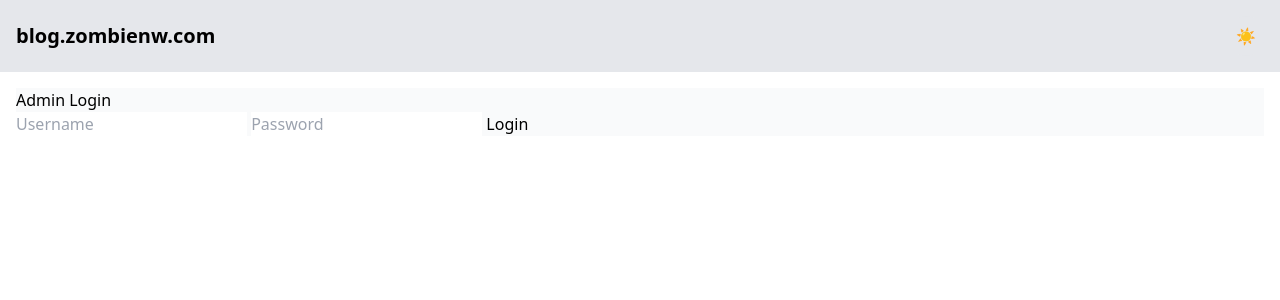
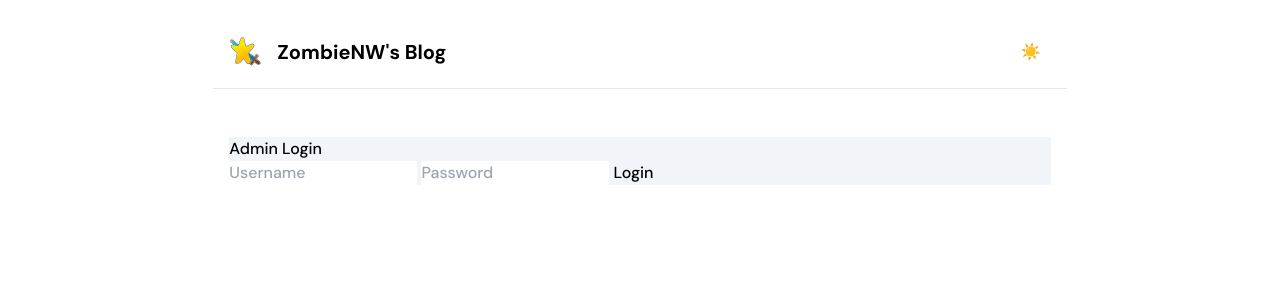
Before and after one commit to ZombieNW/ZombieNW-Blog, a SvelteKit app: page /admin in a window 1280 px wide. Shown: the top 300 px of the page. Built offline with nearby package versions, Linux system fonts and the light colour scheme.

Commit message:
Consistent Theming

```diff
--- a/src/app.css
+++ b/src/app.css
@@ -6,4 +6,9 @@ html,
 body {
 	margin: 0;
 	height: auto;
+
+	font-family: 'DM Sans', sans-serif;
+	font-optical-sizing: auto;
+	font-weight: 500;
+	font-style: normal;
 }
--- a/src/app.html
+++ b/src/app.html
@@ -4,6 +4,7 @@
 		<meta charset="utf-8" />
 		<link rel="icon" href="%sveltekit.assets%/favicon.png" />
 		<meta name="viewport" content="width=device-width, initial-scale=1" />
+		<link href="https://fonts.googleapis.com/css2?family=DM+Sans:ital,opsz,wght@0,9..40,100..1000;1,9..40,100..1000&display=swap" rel="stylesheet" />
 		%sveltekit.head%
 	</head>
 	<body data-sveltekit-preload-data="hover">
--- a/src/components/DarkModeToggle.svelte
+++ b/src/components/DarkModeToggle.svelte
@@ -28,7 +28,7 @@
 	}
 </script>
 
-<button on:click={toggleDarkMode} class="p-2 rounded-full bg-gray-200 dark:bg-gray-700">
+<button on:click={toggleDarkMode} class="p-2 rounded-full bg-light_light dark:bg-dark_bg leading-3 h-10 w-10">
 	{#if $darkMode}
 		🌙
 	{:else}
--- a/src/routes/+layout.svelte
+++ b/src/routes/+layout.svelte
@@ -3,11 +3,18 @@
 	import '../app.css';
 </script>
 
-<nav class="p-4 bg-gray-200 dark:bg-gray-800">
-	<div class="flex justify-between items-center">
-		<h1 class="text-xl font-bold dark:text-white">blog.zombienw.com</h1>
-		<DarkModeToggle />
-	</div>
-</nav>
+<div class="h-full mx-auto sm:w-2/3 w-full py-4">
+	<nav class="p-4 mb-12 border-b">
+		<div class="flex justify-between items-center">
+			<a href="/" class="flex items-center gap-4 text-xl font-bold">
+				<img src="/favicon.png" class="h-8" alt="Sword with star in it" />
+				<p class="text-xl font-bold dark:text-dark_text text-light-text flex">ZombieNW's Blog</p>
+			</a>
+			<DarkModeToggle />
+		</div>
+	</nav>
 
-<slot />
+	<body class="dark:bg-dark_bg bg-light_bg dark:text-dark_text text-light-text h-full m-4">
+		<slot />
+	</body>
+</div>
--- a/src/routes/+page.svelte
+++ b/src/routes/+page.svelte
@@ -27,7 +27,6 @@
 	});
 </script>
 
-<body class="dark:bg-gray-900 bg-gray-50 h-full dark:text-white m-4">
 {#each posts as post}
 	<a href={`/posts/${generateSlug(post.title)}`}>
 		<h1>{post.title}</h1>
@@ -37,4 +36,3 @@
 		</h2>
 	</a>
 {/each}
-</body>
--- a/src/routes/admin/+page.svelte
+++ b/src/routes/admin/+page.svelte
@@ -93,7 +93,6 @@
 	});
 </script>
 
-<body class="dark:bg-gray-900 bg-gray-50 h-full dark:text-white m-4">
 {#if $page.data.user}
 	<div class="flex gap-4 mb-4">
 		<h1 class="text-3xl">Welcome, Admin!</h1>
@@ -115,7 +114,7 @@
 		<span class="border-l"></span>
 		<div class="w-1/2 mx-4">
 			<h2 class="text-2xl underline">Post Preview</h2>
-				<div class="w-full h-auto min-h-64 bg-gray-200 dark:bg-gray-950 rounded-lg my-4 p-2">{@html previewHtml}</div>
+			<div class="w-full h-auto min-h-64 bg-light_darker dark:bg-dark_darker rounded-lg my-4 p-2">{@html previewHtml}</div>
 		</div>
 	</div>
 
@@ -154,4 +153,3 @@
 		<p class="error">{error}</p>
 	{/if}
 {/if}
-</body>
--- a/tailwind.config.js
+++ b/tailwind.config.js
@@ -2,7 +2,22 @@ export default {
 	darkMode: 'selector',
 	content: ['./src/**/*.{html,js,svelte,ts}'],
 	theme: {
-		extend: {}
+		extend: {
+			colors: {
+				primary: '#6d28d9',
+				secondary: '#8b5cf6',
+				dark_bg: '#09090b',
+				dark_darker: '#030305',
+				dark_lighter: '#18181b',
+				dark_light: '#a1a1aa',
+				dark_text: '#f4f4f5',
+				light_bg: '#f1f5f9',
+				light_darker: '#e2e8f0',
+				light_lighter: '#f8fafc',
+				light_light: '#ffffff',
+				light_text: '#09090b'
+			}
+		}
 	},
 	plugins: []
 };
```
Also changed, not shown: static/favicon.png. Lines whose indentation alone changed are shown as unchanged.
